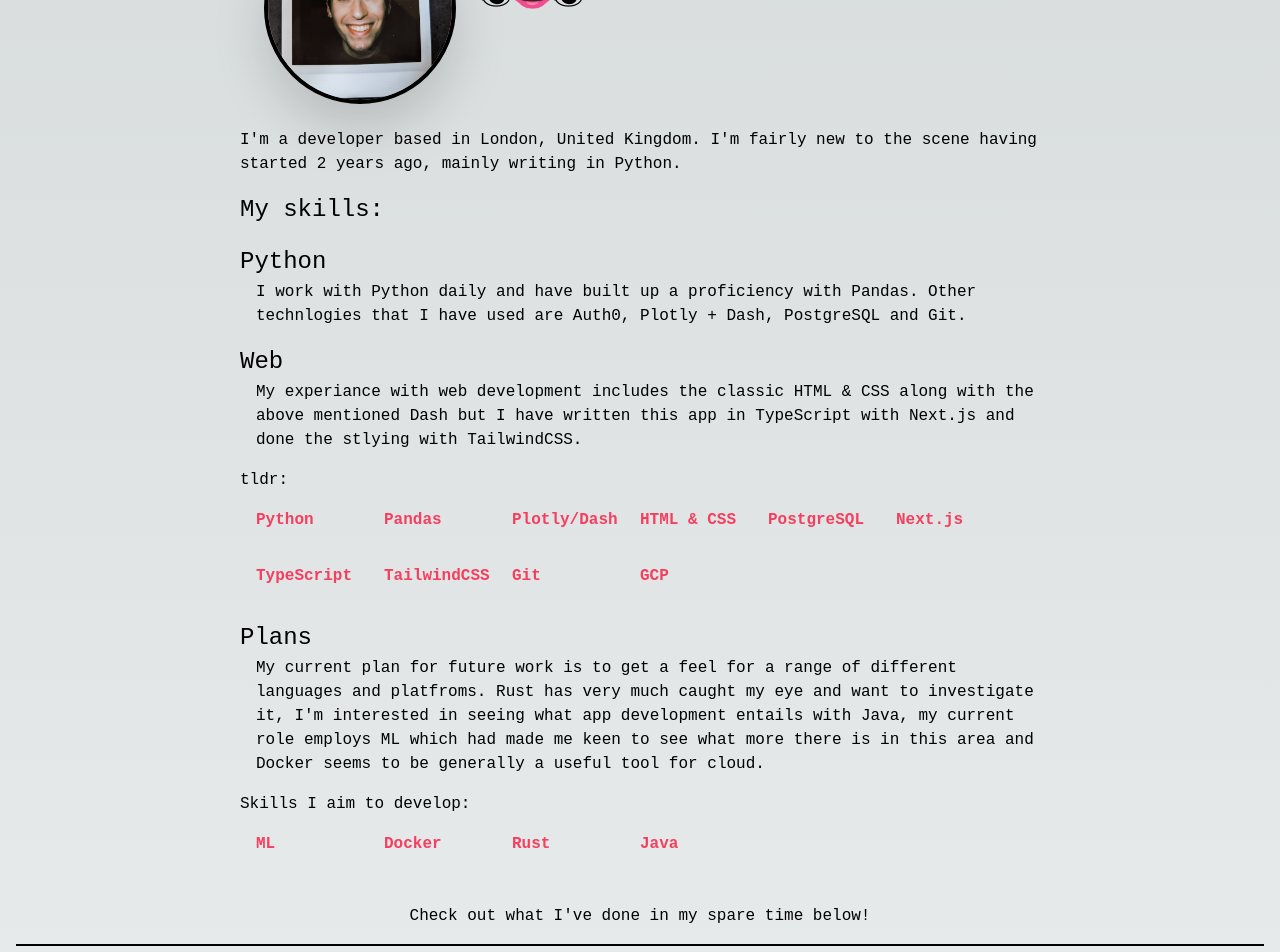
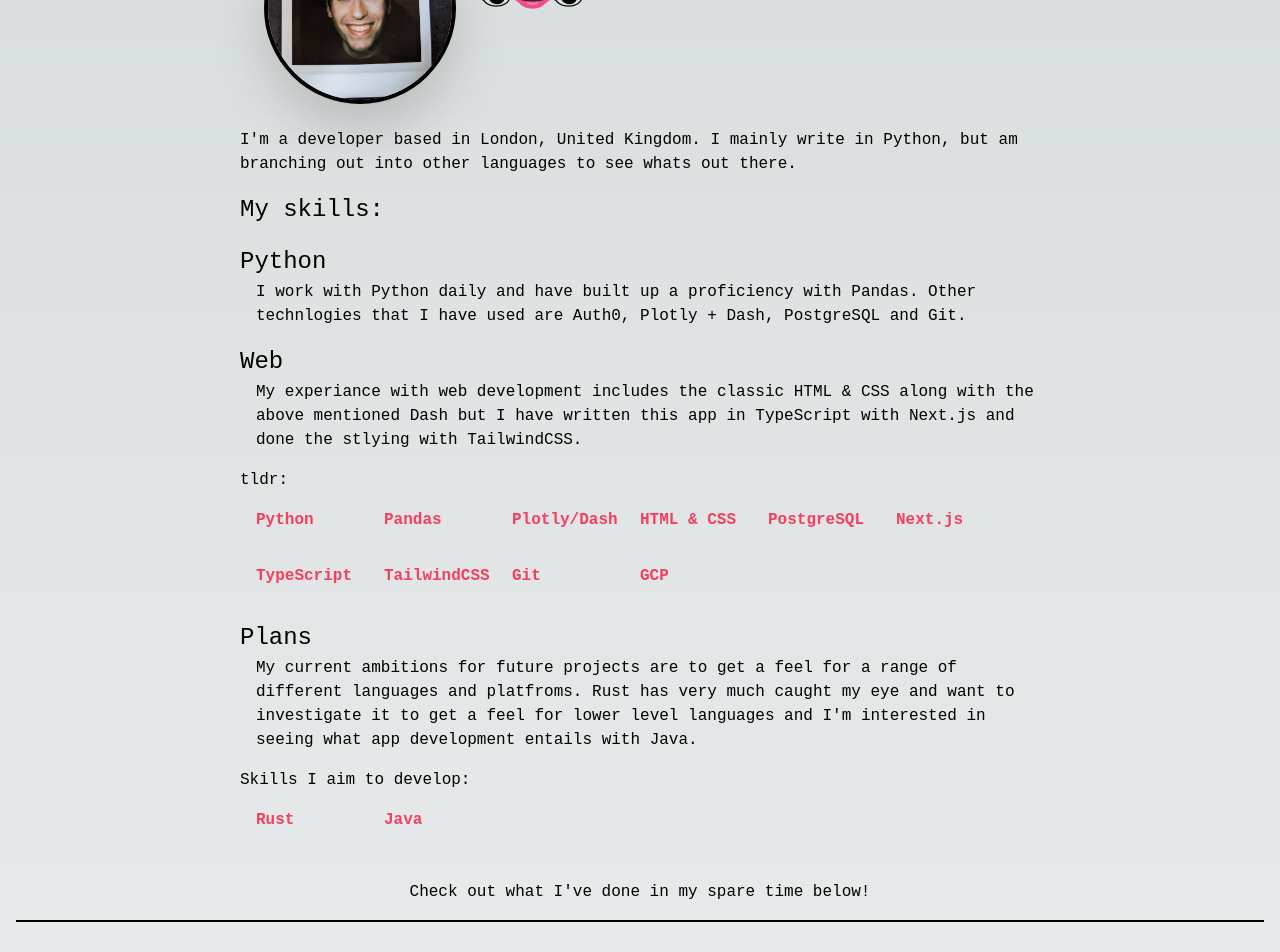
Before and after one commit to EdBenali/ebenali-webapp, a Next.js app: page / in a window 1280 px wide. Shown: the part 240-1192 px from the top of the page. Built offline with nearby package versions, Linux system fonts and the light colour scheme.

Commit message:
Neater and more proffessional text

```diff
--- a/app/page.tsx
+++ b/app/page.tsx
@@ -4,21 +4,20 @@ import EmailContactForm from "./(EmailSend)";
 let AboutText = {
   Intro: "Hi I'm Edo!",
   Bio: "I'm a developer based in London, United Kingdom. \
-  I'm fairly new to the scene having started 2 years ago, mainly writing in Python.",
+  I mainly write in Python, but am branching out into other languages to see whats out there.",
   CheckoutBelow: "Check out what I've done in my spare time below!",
   SkillsPython: "I work with Python daily and have built up a proficiency with Pandas. \
   Other technlogies that I have used are Auth0, Plotly + Dash, PostgreSQL and Git.",
   SkillsWeb: "My experiance with web development includes the classic HTML & CSS along with \
   the above mentioned Dash but I have written this app in TypeScript with Next.js and done the stlying with TailwindCSS.",
-  Plans: "My current plan for future work is to get a feel for a range of different languages\
-   and platfroms. Rust has very much caught my eye and want to investigate it, I'm interested in \
-   seeing what app development entails with Java, my current role employs ML which had made me keen \
-   to see what more there is in this area and Docker seems to be generally a useful tool for cloud. "
+  Plans: "My current ambitions for future projects are to get a feel for a range of different languages\
+   and platfroms. Rust has very much caught my eye and want to investigate it to get a feel for lower level languages and I'm interested in \
+   seeing what app development entails with Java. "
 }
 
 const haveSkills = ["Python", "Pandas", "Plotly/Dash", "HTML & CSS", "PostgreSQL", "Next.js", "TypeScript", "TailwindCSS", "Git", "GCP"]
 
-const workingSkills = ["ML", "Docker", "Rust", "Java"]
+const workingSkills = ["Rust", "Java"]
 
 function ListSkills(list: any[]) {
   let Children = [];
@@ -89,7 +88,7 @@ function About() {
 }
 
 function Projects() {
-  const NoProjects = "Well. This is awkward, not much to see here...yet!";
+  const NoProjects = "Well. This is awkward, not much to see here... yet!";
 
   return (
       <div id="projects" className="content flex flex-col">
```
